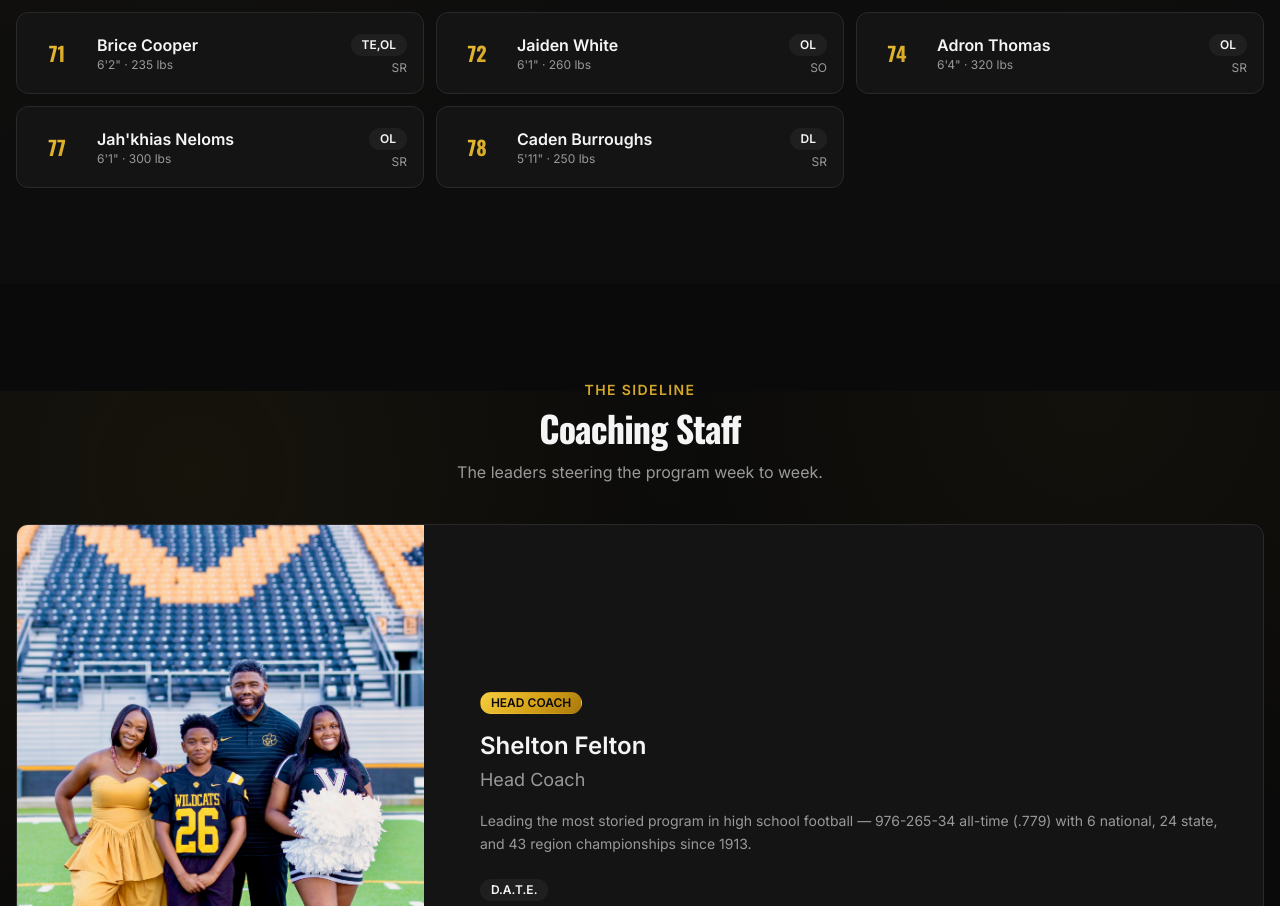
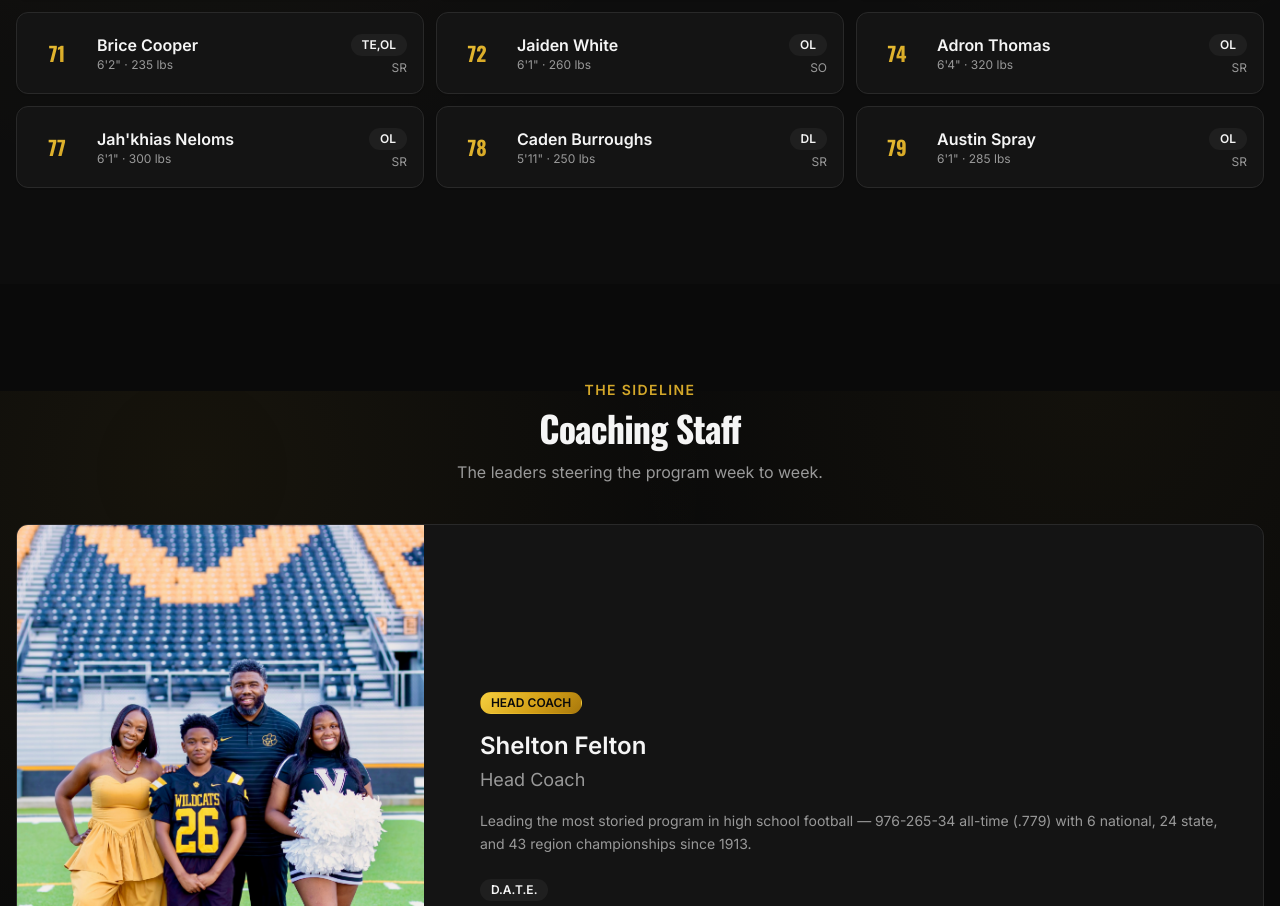
Before and after one commit to calebbsides/vhs-wildcats, a React (Vite) app: page / in a window 1280 px wide. Shown: the part 10809-11715 px from the top of the page. Built offline with nearby package versions, Linux system fonts and the light colour scheme.

Commit message:
Update content.ts

```diff
--- a/src/data/content.ts
+++ b/src/data/content.ts
@@ -313,7 +313,7 @@ export const content = {
      { number: 74, name: "Adron Thomas", position: "OL", grade: "SR", heightIn: 76, weightLb: 320 },
      { number: 77, name: "Jah'khias Neloms", position: "OL", grade: "SR", heightIn: 73, weightLb: 300 },
      { number: 78, name: "Caden Burroughs", position: "DL", grade: "SR", heightIn: 71, weightLb: 250 },
-    // { number: 79, name: "Austin Spray", position: "OL", grade: "SR", heightIn: 73, weightLb: 285 },
+     { number: 79, name: "Austin Spray", position: "OL", grade: "SR", heightIn: 73, weightLb: 285 },
     // { number: 80, name: "Michael Harp", position: "WR", grade: "SO" },
     // { number: 80, name: "Jelani Ellis", position: "DB", grade: "SO", heightIn: 68, weightLb: 132 },
     // { number: 82, name: "Torrey Leggett III", position: "WR", grade: "JR", heightIn: 68, weightLb: 150 },
```
